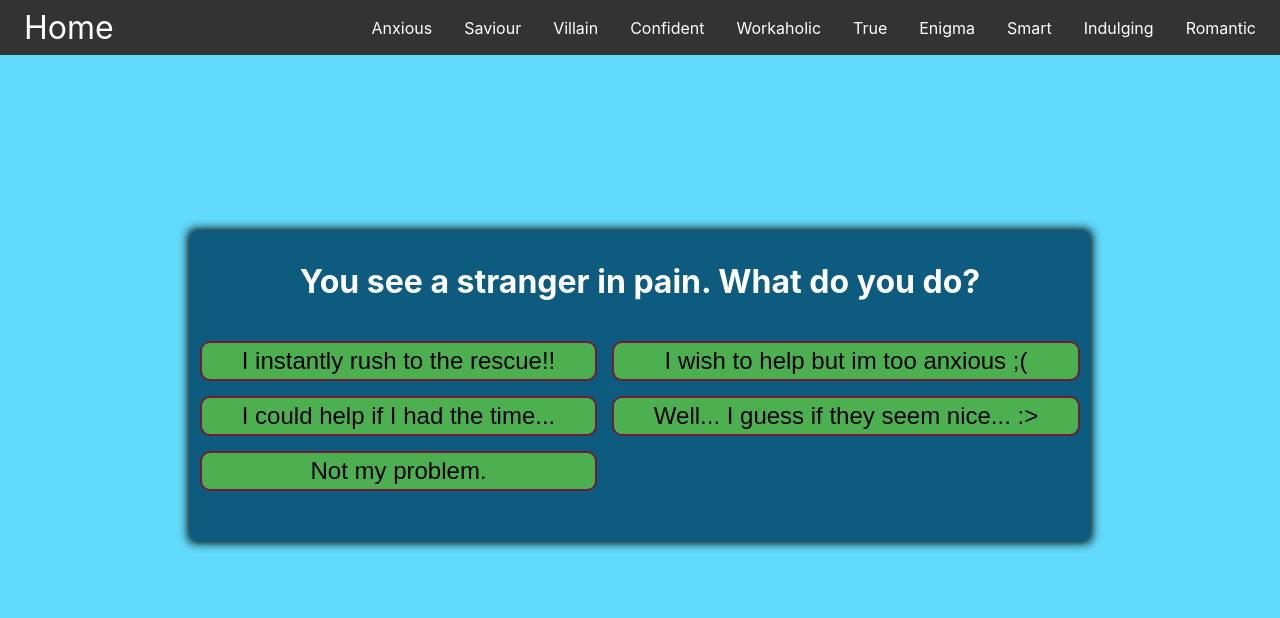
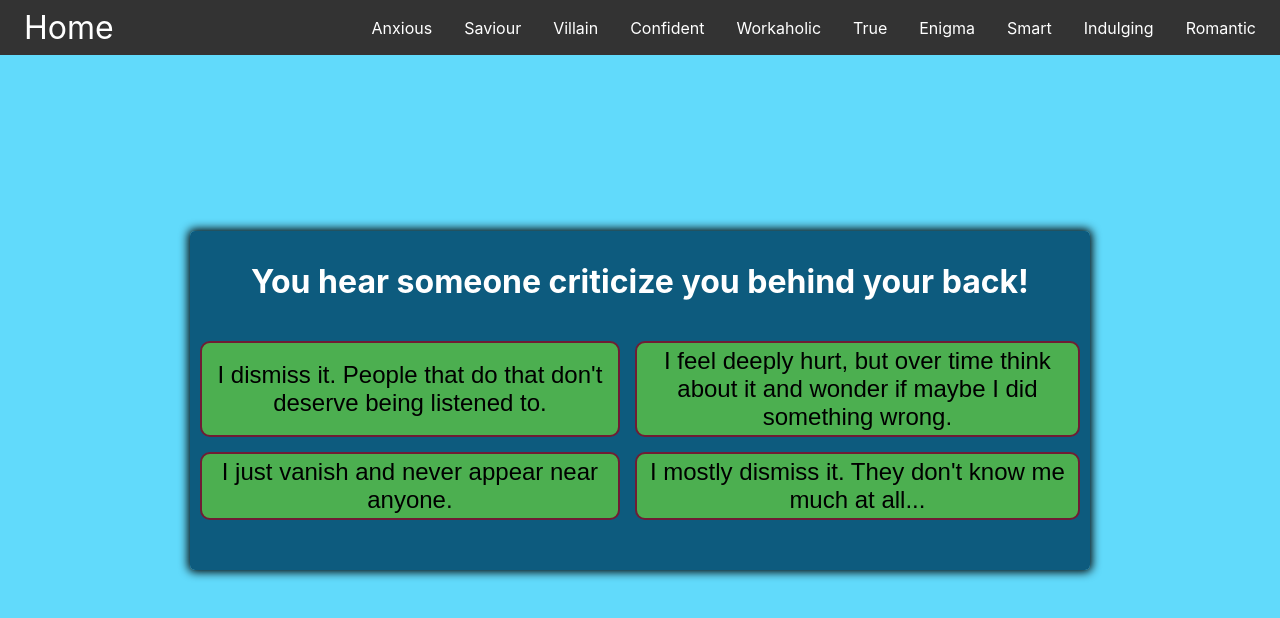
Before and after one commit to Bl4ck-C4t/RosieTypes, a React (Create React App) app: page /test in a window 1280 px wide. Shown: the top 618 px of the page. Built offline with nearby package versions, Linux system fonts and the light colour scheme.

Commit message:
Added shuffling

```diff
--- a/src/pages/Saviour.js
+++ b/src/pages/Saviour.js
@@ -4,7 +4,7 @@ export default function SaviourPage(){
     return <div className="type-description">
         <h1>Saviour Rosie</h1>
         <p>Quote: <b><i>"It's in my nature to help!"</i></b></p>
-        <img src={saviour}/>
+        <img alt="[Savior image]" src={saviour}/>
         <div className="description">
             <p>
             The saviour loves helping others accomplish their goals.
--- a/src/pages/TestPage.js
+++ b/src/pages/TestPage.js
@@ -12,6 +12,8 @@ export default class TestPage extends React.Component{
         this.types = ["Saviour", "Villain", "Anxious", "Confident", "Workaholic", "True", "Enigma", "Smart",
             "Indulging", "Romantic"]
         this.points = [0, 0, 0, 0, 0, 0, 0, 0, 0, 0];
+
+        this.questions = questions.sort(() => Math.random() - 0.5)
     }
 
     onAnswerClick(question, q_ind) {
@@ -48,10 +50,10 @@ export default class TestPage extends React.Component{
     }
 
     render() {
-        if (this.state.currentQuestionIndex >= questions.length)
+        if (this.state.currentQuestionIndex >= this.questions.length)
             return this.onTestComplete();
 
-        let currentQuestion = questions[this.state.currentQuestionIndex];
+        let currentQuestion = this.questions[this.state.currentQuestionIndex];
         return (
             <div id="test-box">
                 <h1>{currentQuestion.title}</h1>
```
